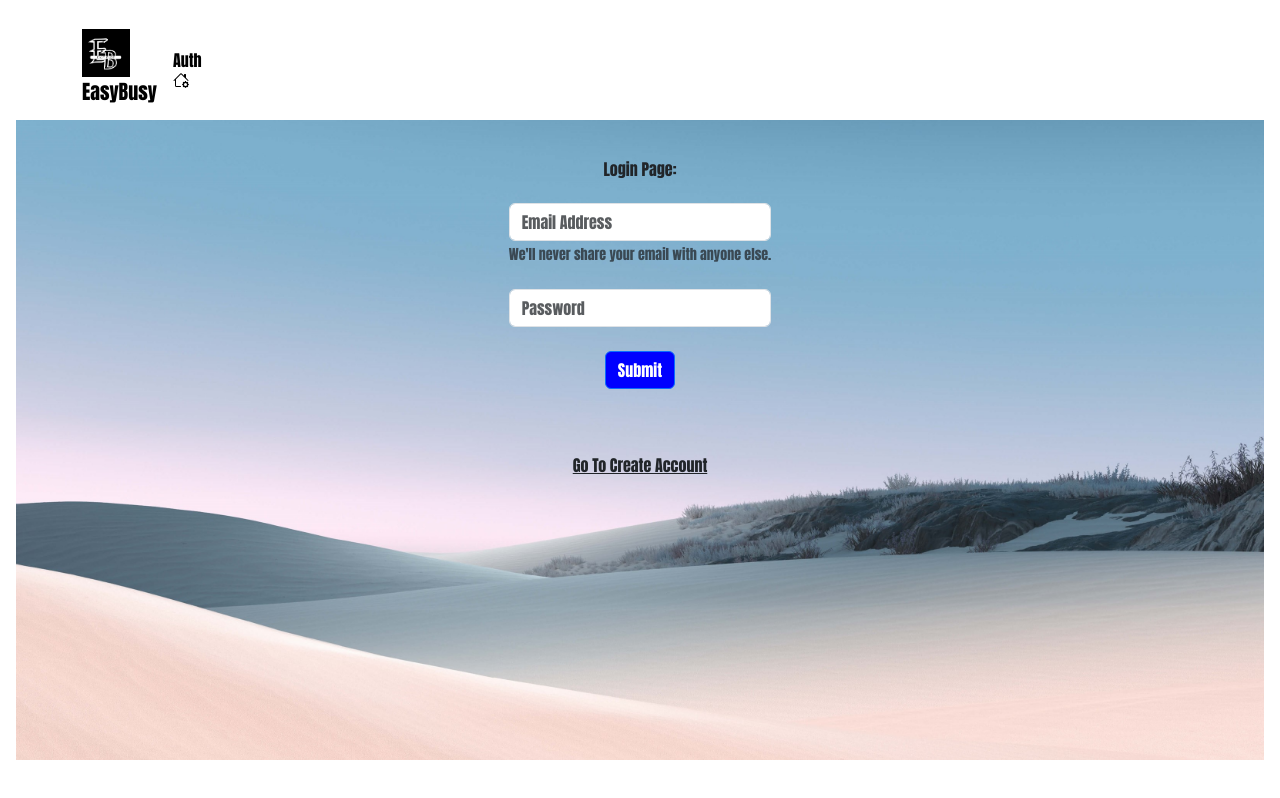
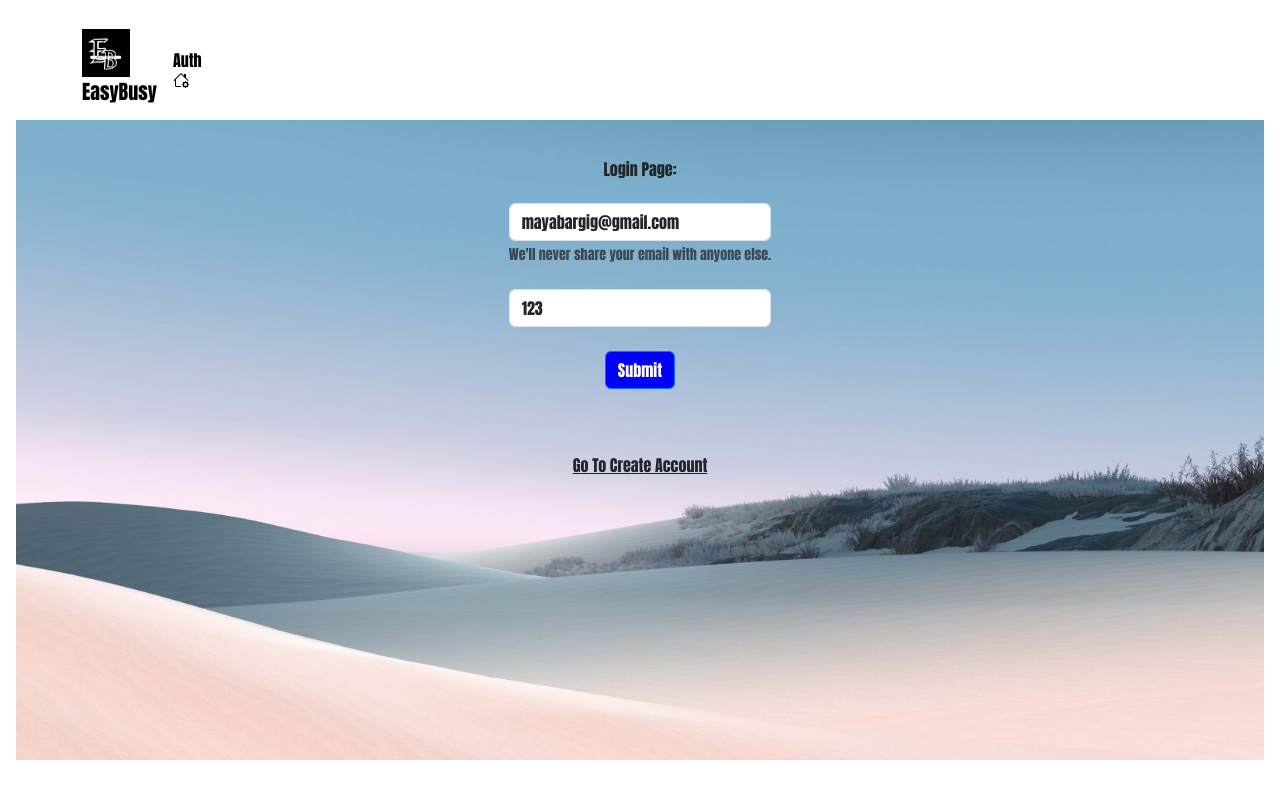
Before and after one commit to mayabargig/FrontEnd_EasyBusy, a React (Vite) app: page /FrontEnd_EasyBusy/appointment in a window 1280 px wide. Built offline with nearby package versions, Linux system fonts and the light colour scheme; no server answers.

Commit message:
fixed default auth for showing the app

```diff
--- a/src/auth/Login.jsx
+++ b/src/auth/Login.jsx
@@ -16,7 +16,7 @@ function Login(props){
                 <Row>
                 <Col>
                 <Form.Control name="email" onChange={changeHandler}
-                placeholder="Email Address" />
+                placeholder="Email Address" defaultValue={"mayabargig@gmail.com"}/>
                 <Form.Text className="text-muted  dark:text-white">
                   We'll never share your email with anyone else.
                 </Form.Text>
@@ -25,7 +25,7 @@ function Login(props){
                 <Row>
                 <Col>
                 <Form.Control name="password" onChange={changeHandler}
-                placeholder="Password" />
+                placeholder="Password" defaultValue={"123"}/>
                 </Col>
             </Row><br></br>
       <Button variant="primary" type="submit">
```
